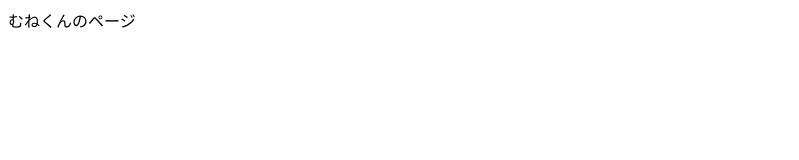
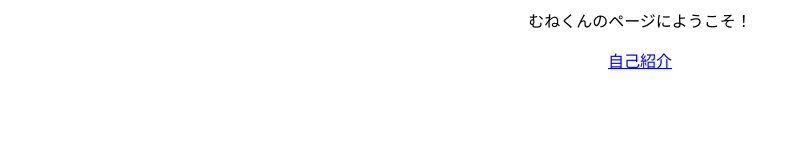
Before and after one commit to mune-kun/mune-kun.github.io, a plain HTML site: page index.html in a window 1280 px wide. Shown: the whole page, without its empty margins (0-799 px from the left). Drawn offline with Linux system fonts and the light colour scheme.

Commit message:
20190901001

```diff
--- a/index.html
+++ b/index.html
@@ -3,6 +3,9 @@
 <TITLE>むねくんのページ</TITLE>
 </HEAD>
 <BODY>
-むねくんのページ
+<CENTER>
+<p>むねくんのページにようこそ！</p>
+<a href="about.html">自己紹介</a>
+</CENTER>
 </BODY>
 </HTML>
```
Also changed, not shown: about.html (added, +13 -0 lines).
